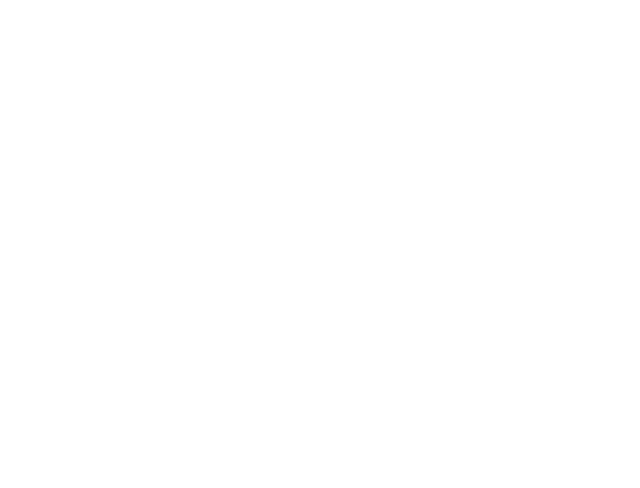
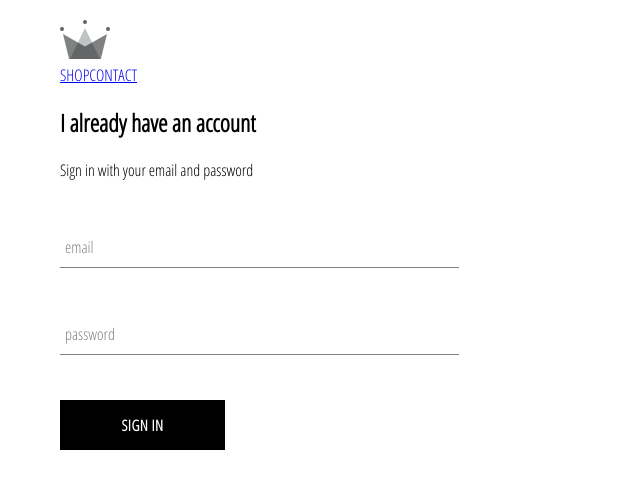
Before and after one commit to Alex23rodriguez/ReactProject, a React (Vite) app: page /signin in a window 1280 px wide. Shown: the top 488 px of the page, without its empty margins (0-640 px from the left). Built offline with nearby package versions, Linux system fonts and the light colour scheme.

Commit message:
added header and sign-in page (without functionality) and custom form and button components

```diff
--- a/src/App.jsx
+++ b/src/App.jsx
@@ -4,13 +4,17 @@ import { Switch, Route } from "react-router-dom";
 import "./App.css";
 import HomePage from "./pages/homepage/homepage.component";
 import ShopPage from "./pages/shop/shop.component";
+import Header from "./components/header/header.component";
+import SignInAndSignUpPage from "./pages/sign-in-and-sign-up/sign-in-and-sign-up.component";
 
 function App() {
   return (
     <div>
+      <Header />
       <Switch>
         <Route exact path='/' component={HomePage} />
         <Route path='/shop' component={ShopPage} />
+        <Route path='/signin' component={SignInAndSignUpPage} />
       </Switch>
     </div>
   );
--- /dev/null
+++ b/src/components/custom-button/custom-button.component.jsx
@@ -0,0 +1,9 @@
+import React from "react";
+
+import "./custom-button.styles.scss";
+
+const CustomButton = ({ children, ...otherProps }) => (
+  <button className='custom-button'>{children}</button>
+);
+
+export default CustomButton;
--- /dev/null
+++ b/src/components/custom-button/custom-button.styles.scss
@@ -0,0 +1,22 @@
+.custom-button {
+  min-width: 165px;
+  width: auto;
+  height: 50px;
+  letter-spacing: 0.5px;
+  line-height: 50px;
+  padding: 0 35px 0 35px;
+  font-size: 15px;
+  background-color: black;
+  color: white;
+  text-transform: uppercase;
+  font-family: "Open Sans Condensed";
+  font-weight: bolder;
+  border: none;
+  cursor: pointer;
+
+  &:hover {
+    background-color: white;
+    color: black;
+    border: 1px solid black;
+  }
+}
--- /dev/null
+++ b/src/components/form-input/form-input.component.jsx
@@ -0,0 +1,20 @@
+import React from "react";
+
+import "./form-input.styles.scss";
+
+const FormInput = ({ handleChange, label, ...otherProps }) => (
+  <div className='group'>
+    <input className='form-input' onChange={handleChange} {...otherProps} />
+    {label ? (
+      <label
+        className={
+          "form-input-label" + (otherProps.value.length ? " shrink" : "")
+        }
+      >
+        {label}
+      </label>
+    ) : null}
+  </div>
+);
+
+export default FormInput;
--- /dev/null
+++ b/src/components/form-input/form-input.styles.scss
@@ -0,0 +1,54 @@
+$sub-color: grey;
+$main-color: black;
+
+@mixin shrinkLabel {
+  top: -14px;
+  font-size: 12px;
+  color: $main-color;
+}
+
+.group {
+  position: relative;
+  margin: 45px 0;
+
+  .form-input {
+    background: none;
+    background-color: white;
+    color: $sub-color;
+    font-size: 18px;
+    padding: 10px 10px 10px 5px;
+    display: block;
+    width: 100%;
+    border: none;
+    border-radius: 0;
+    border-bottom: 1px solid $sub-color;
+    margin: 25px 0;
+
+    &:focus {
+      outline: none;
+    }
+
+    &:focus ~ .form-input-label {
+      @include shrinkLabel();
+    }
+  }
+
+  input[type="password"] {
+    letter-spacing: 0.3em;
+  }
+
+  .form-input-label {
+    color: $sub-color;
+    font-size: 16px;
+    font-weight: normal;
+    position: absolute;
+    pointer-events: none;
+    left: 5px;
+    top: 10px;
+    transition: 300ms ease all;
+
+    &.shrink {
+      @include shrinkLabel();
+    }
+  }
+}
--- /dev/null
+++ b/src/components/header/header.component.jsx
@@ -0,0 +1,23 @@
+import React from "react";
+import { Link } from "react-router-dom";
+import logo from "../../assets/crown.svg";
+
+import "./header.styles.scss";
+
+const Header = () => (
+  <div className='header'>
+    <Link className='logo-container' to='/'>
+      <img src={logo} alt='logo' />
+    </Link>
+    <div className='options'>
+      <Link className='option' to='/shop'>
+        SHOP
+      </Link>
+      <Link className='option' to='/shop'>
+        CONTACT
+      </Link>
+    </div>
+  </div>
+);
+
+export default Header;
--- a/src/components/menu-item/menu-item.component.jsx
+++ b/src/components/menu-item/menu-item.component.jsx
@@ -5,7 +5,7 @@ import "./menu-item.styles.scss";
 
 const MenuItem = ({ title, imageUrl, size, history, linkUrl, match }) => (
   <div
-    className={`${size} menu-item`}
+    className={"menu-item" + (size ? " " + size : "")}
     onClick={() => history.push(`${match.url}${linkUrl}`)}
   >
     <div
--- /dev/null
+++ b/src/components/sign-in/sign-in.component.jsx
@@ -0,0 +1,60 @@
+import React from "react";
+import CustomButton from "../custom-button/custom-button.component";
+import FormInput from "../form-input/form-input.component";
+
+import "./sign-in.styles.scss";
+
+class SignIn extends React.Component {
+  constructor(props) {
+    super(props);
+
+    this.state = {
+      email: "",
+      password: "",
+    };
+  }
+
+  handleSubmit = (event) => {
+    event.preventDefault();
+    this.setState({ email: "", password: "" });
+  };
+
+  handleChange = (event) => {
+    const { value, name } = event.target;
+    this.setState({ [name]: value });
+  };
+
+  render() {
+    return (
+      <div className='sign-in'>
+        <h2>I already have an account</h2>
+        <span>Sign in with your email and password</span>
+
+        <form onSubmit={this.handleSubmit}>
+          <FormInput
+            name='email'
+            type='email'
+            handleChange={this.handleChange}
+            value={this.state.email}
+            label='email'
+            required
+          />
+          <FormInput
+            name='password'
+            type='password'
+            value={this.state.password}
+            onChange={this.handleChange}
+            label='password'
+            required
+          />
+
+          <CustomButton type='submit' value='Submit Form'>
+            Sign In
+          </CustomButton>
+        </form>
+      </div>
+    );
+  }
+}
+
+export default SignIn;
--- /dev/null
+++ b/src/components/sign-in/sign-in.styles.scss
@@ -0,0 +1,9 @@
+.sign-in {
+  width: 30vw;
+  display: flex;
+  flex-direction: column;
+
+  .title {
+    margin: 10px 0;
+  }
+}
--- /dev/null
+++ b/src/pages/sign-in-and-sign-up/sign-in-and-sign-up.component.jsx
@@ -0,0 +1,12 @@
+import React from "react";
+import SignIn from "../../components/sign-in/sign-in.component";
+
+import "./sign-in-and-sign-up.styles.scss";
+
+const SignInAndSignUpPage = () => (
+  <div className='sign-in-and-sign-up'>
+    <SignIn />
+  </div>
+);
+
+export default SignInAndSignUpPage;
```
Also changed, not shown: src/assets/crown.svg (added), src/components/header/header.styles.scss (added), src/pages/sign-in-and-sign-up/sign-in-and-sign-up.styles.scss (added).
